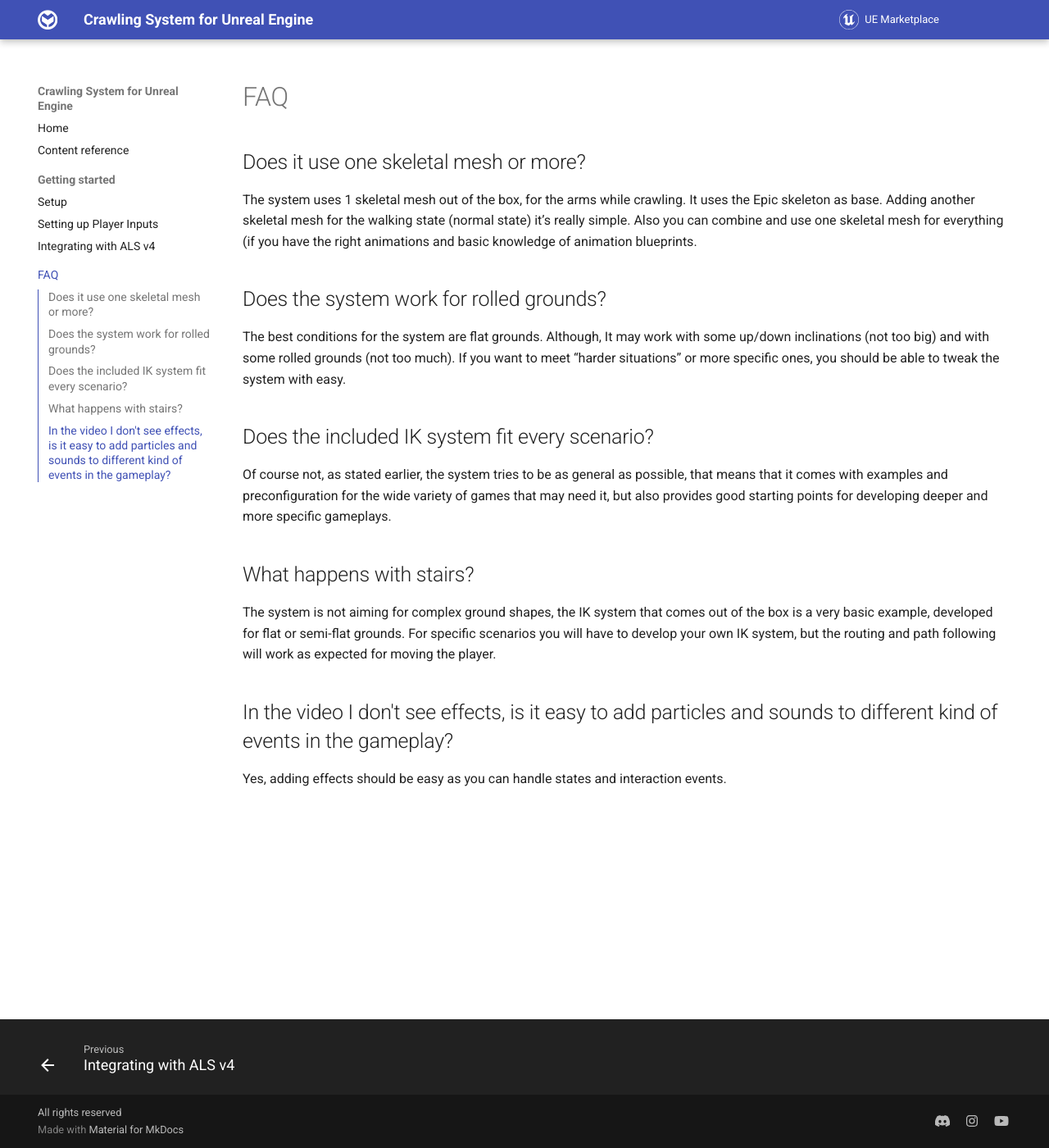
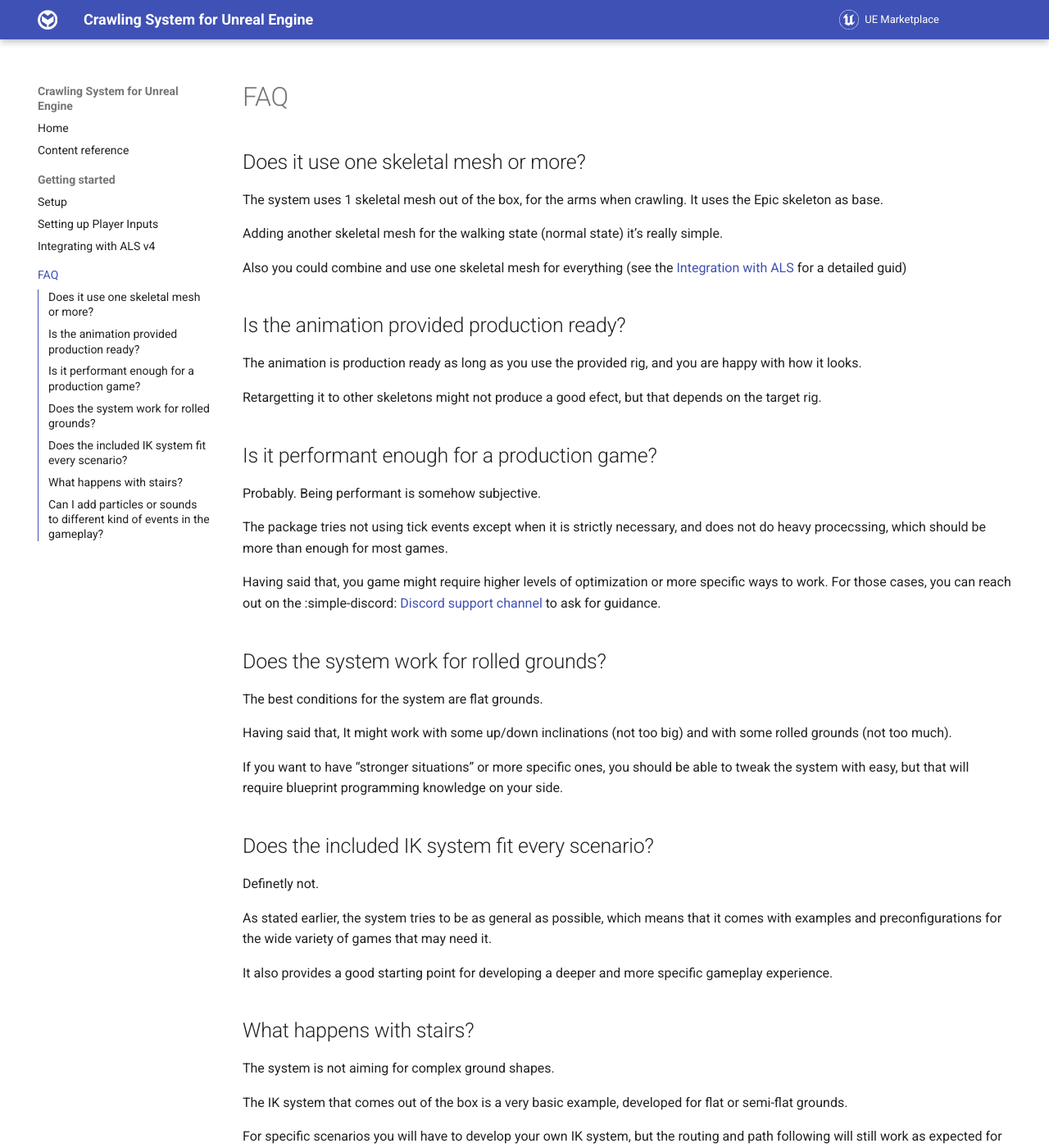
Before and after one commit to nesjett/unreal-engine-crawling-system, an MkDocs documentation site: the page built from docs/faq.md, in a window 1280 px wide and 1400 px high. Shown: the whole window at 82% size. Built offline with MkDocs 1.6.1 and Material for MkDocs 9.7.7, drawn with Linux system fonts in a browser that asks for light colours; some of the changed text lies outside the part shown.

Commit message:
docs: add more questions

```diff
--- a/docs/faq.md
+++ b/docs/faq.md
@@ -1,15 +1,52 @@
 ## Does it use one skeletal mesh or more?
-The system uses 1 skeletal mesh out of the box, for the arms while crawling. It uses the Epic skeleton as base. Adding another skeletal mesh for the walking state (normal state) it’s really simple. Also you can combine and use one skeletal mesh for everything (if you have the right animations and basic knowledge of animation blueprints.
+
+The system uses 1 skeletal mesh out of the box, for the arms when crawling. It uses the Epic skeleton as base.
+
+Adding another skeletal mesh for the walking state (normal state) it’s really simple.
+
+Also you could combine and use one skeletal mesh for everything (see the [Integration with ALS](./setup/integrating-als-v4.md) for a detailed guid)
+
+## Is the animation provided production ready?
+
+The animation is production ready as long as you use the provided rig, and you are happy with how it looks.
+
+Retargetting it to other skeletons might not produce a good efect, but that depends on the target rig.
+
+## Is it performant enough for a production game?
+
+Probably. Being performant is somehow subjective.
+
+The package tries not using tick events except when it is strictly necessary, and does not do heavy procecssing, which should be more than enough for most games.
+
+Having said that, you game might require higher levels of optimization or more specific ways to work. For those cases, you can reach out on the :simple-discord: [Discord support channel](https://discord.com/channels/685799359308365851/685799359765676064) to ask for guidance.
 
 ## Does the system work for rolled grounds?
-The best conditions for the system are flat grounds. Although, It may work with some up/down inclinations (not too big) and with some rolled grounds (not too much).
-If you want to meet “harder situations” or more specific ones, you should be able to tweak the system with easy.
+
+The best conditions for the system are flat grounds.
+
+Having said that, It might work with some up/down inclinations (not too big) and with some rolled grounds (not too much).
+
+If you want to have “stronger situations” or more specific ones, you should be able to tweak the system with easy, but that will require blueprint programming knowledge on your side.
 
 ## Does the included IK system fit every scenario?
-Of course not, as stated earlier, the system tries to be as general as possible, that means that it comes with examples and preconfiguration for the wide variety of games that may need it, but also provides good starting points for developing deeper and more specific gameplays.
+
+Definetly not.
+
+As stated earlier, the system tries to be as general as possible, which means that it comes with examples and preconfigurations for the wide variety of games that may need it.
+
+It also provides a good starting point for developing a deeper and more specific gameplay experience.
 
 ## What happens with stairs?
-The system is not aiming for complex ground shapes, the IK system that comes out of the box is a very basic example, developed for flat or semi-flat grounds. For specific scenarios you will have to develop your own IK system, but the routing and path following will work as expected for moving the player.
 
-## In the video I don't see effects, is it easy to add particles and sounds to different kind of events in the gameplay?
-Yes, adding effects should be easy as you can handle states and interaction events.
+The system is not aiming for complex ground shapes.
+
+The IK system that comes out of the box is a very basic example, developed for flat or semi-flat grounds.
+
+For specific scenarios you will have to develop your own IK system, but the routing and path following will still work as expected for moving the player along the route.
+
+
+## Can I add particles or sounds to different kind of events in the gameplay?
+
+Yes! The *Crawling Movement* component provides various ways to get notified of events and state changes in your Character.
+
+Adding effects should be as easy as listening for those events and playing the effect you want!
```
